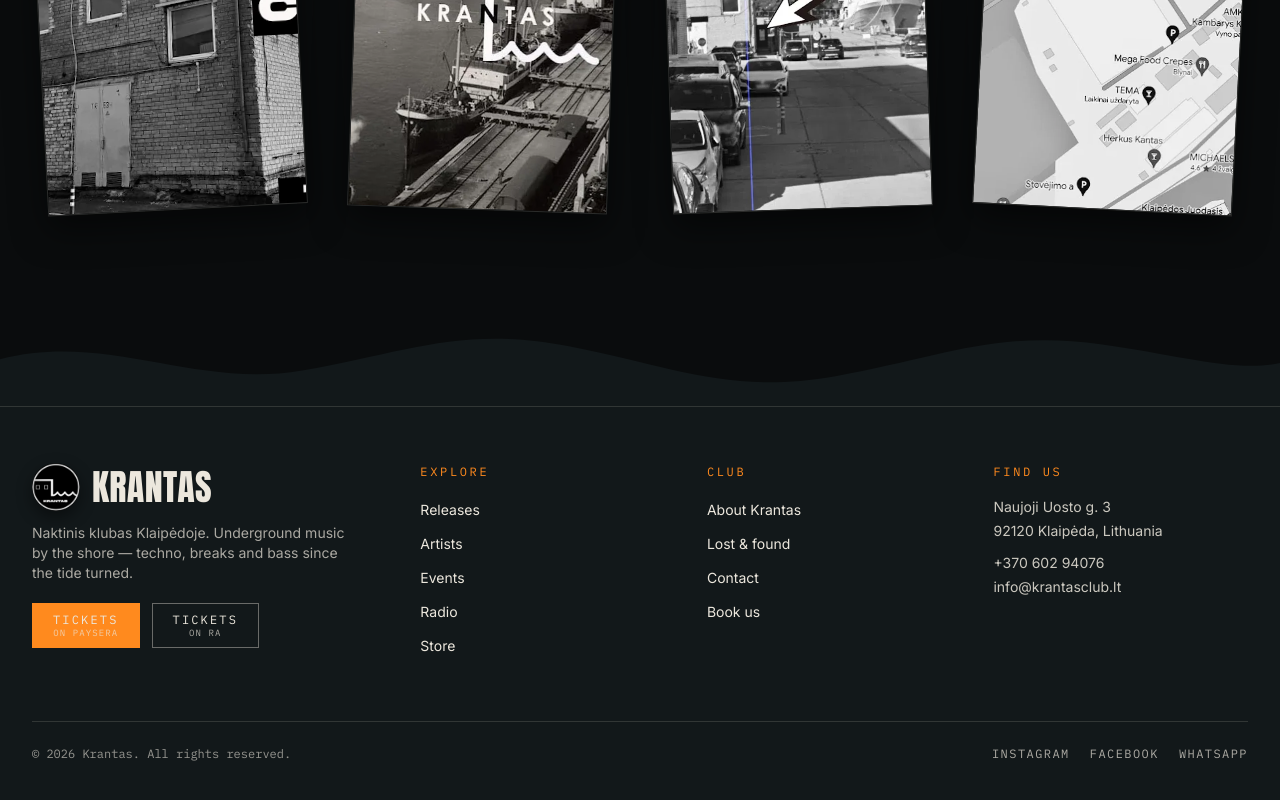
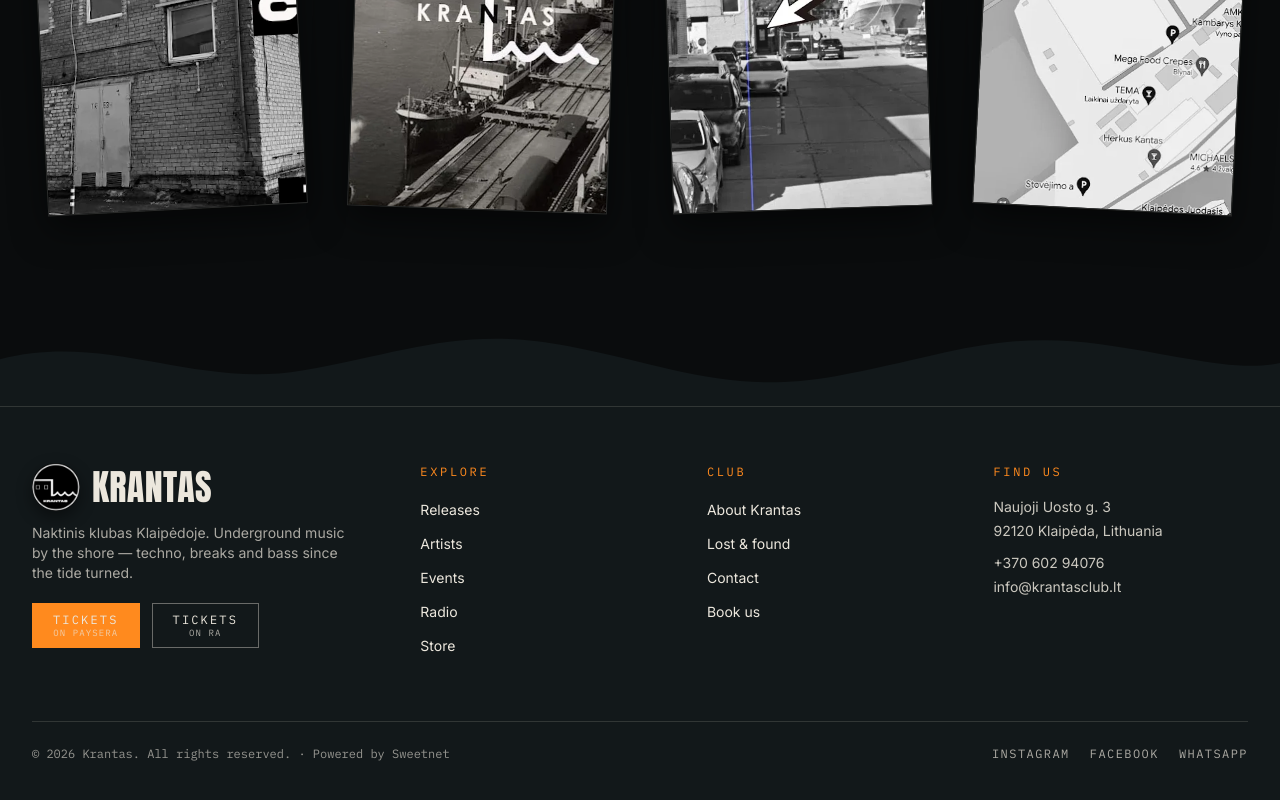
Before and after one commit to krantasclub/krantas, a Next.js app: page / in a window 1280 px wide. Shown: the part 3409-4209 px from the top of the page. Built offline with nearby package versions, Linux system fonts and the light colour scheme; no server answers; the database is empty.

Commit message:
Add files via upload

```diff
--- a/components/Footer.tsx
+++ b/components/Footer.tsx
@@ -110,7 +110,15 @@
 
           <div className="mt-12 sm:mt-16 pt-6 border-t border-[var(--line)] flex flex-wrap items-center justify-between gap-4">
             <p className="font-mono text-xs text-[var(--ink)]/60">
-              © {new Date().getFullYear()} Krantas. All rights reserved.
+              © {new Date().getFullYear()} Krantas. All rights reserved. · Powered by{" "}
+              <a
+                href="https://sweetnet.lt"
+                target="_blank"
+                rel="noopener noreferrer"
+                className={linkHover}
+              >
+                Sweetnet
+              </a>
             </p>
             <div className="flex gap-5 font-mono text-xs uppercase tracking-[0.12em] text-[var(--ink)]/70">
               <a
```
